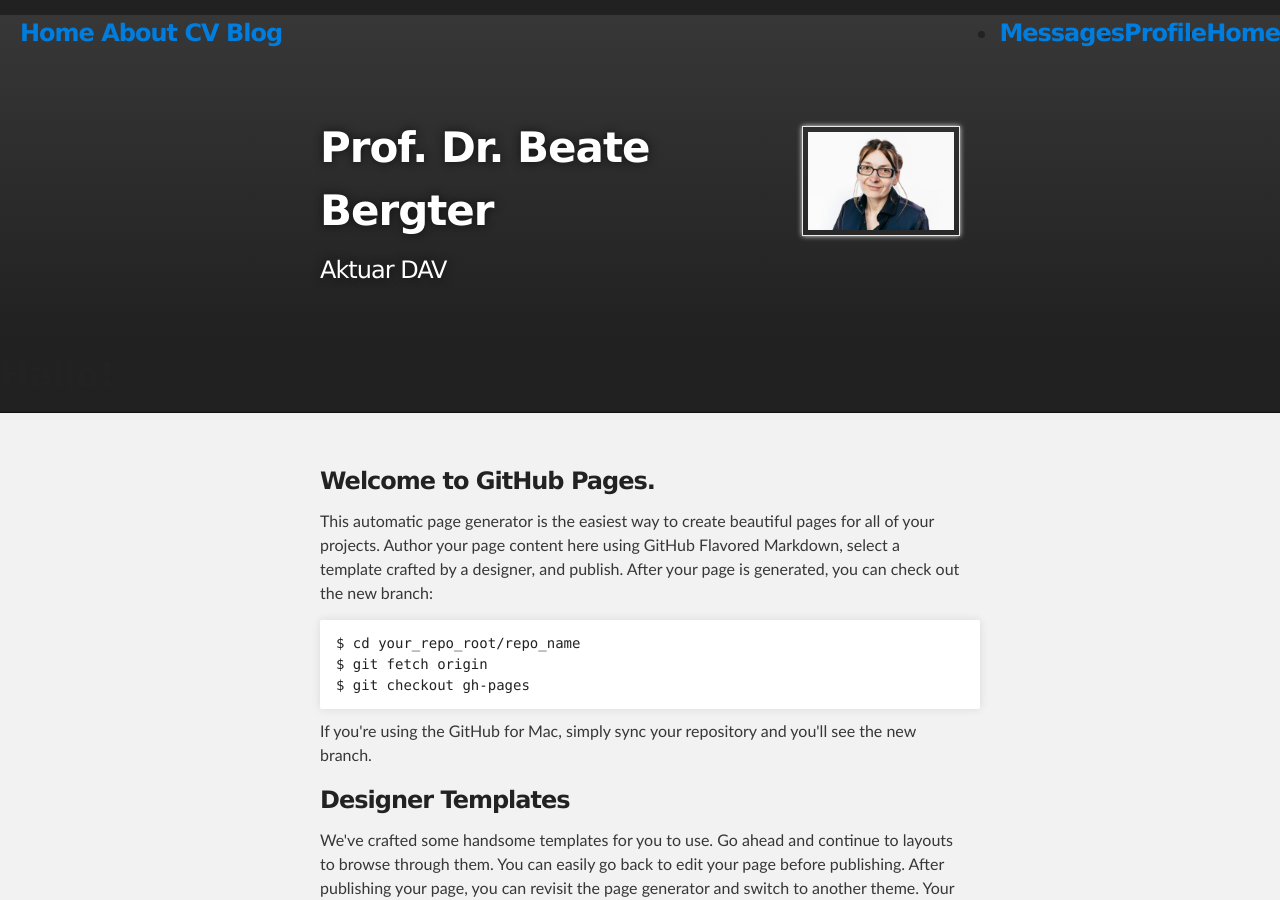
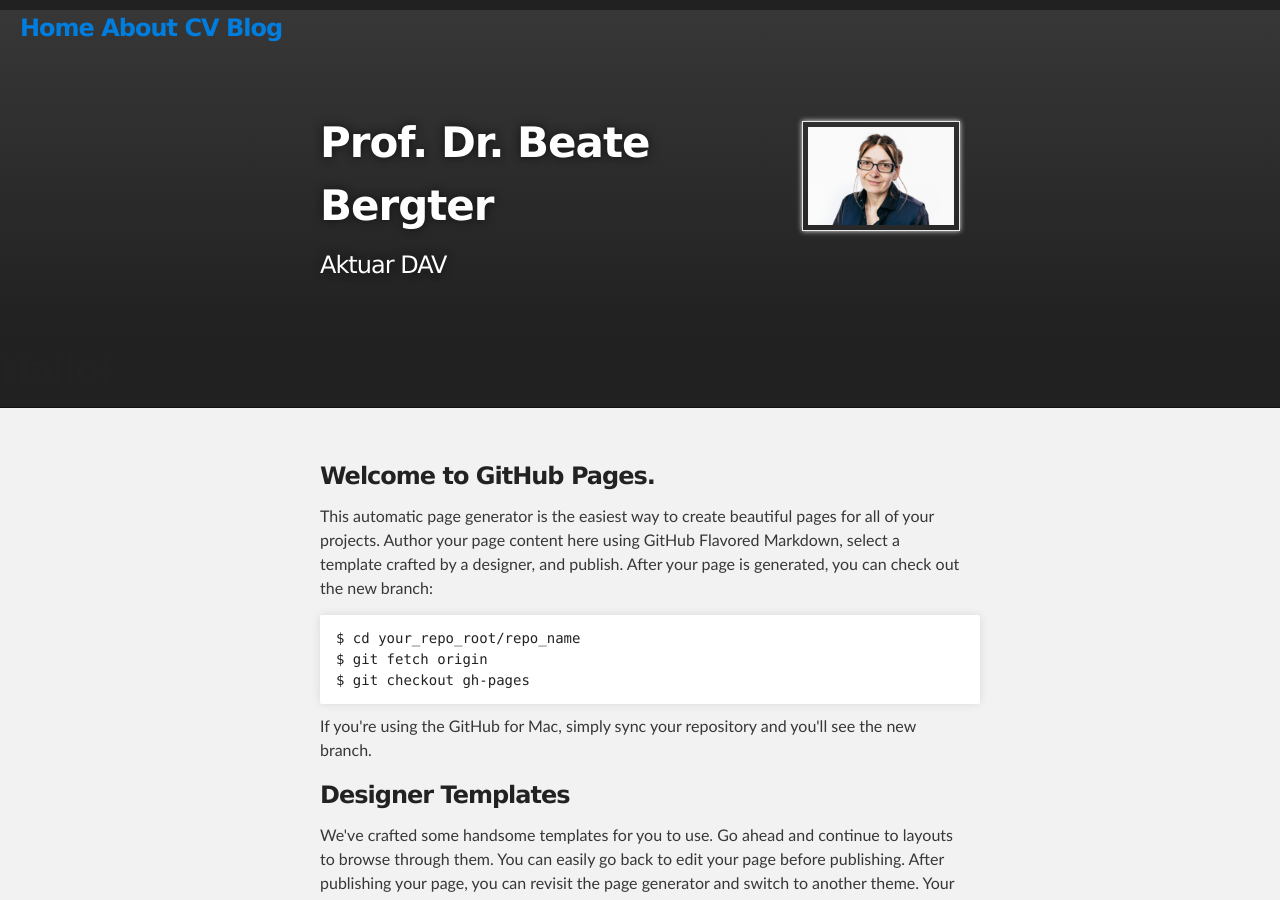
Before and after one commit to bbergter/bbergter, a Jekyll site: the page index.html, which Jekyll copies as it is, in a window 1280 px wide and 900 px high. Built offline with Jekyll 4.4.1, drawn with Linux system fonts in a browser that asks for light colours.

Commit message:
Update index.html

```diff
--- a/index.html
+++ b/index.html
@@ -22,12 +22,6 @@
 
   <body>
        <!-- HEADER -->
-
-                 <h3>   <ul class="nav nav-tabs">
-      <li style="float:right" class="active"><a href="#">Home</a></li>
-      <li style="float:right"><a href="#">Profile</a></li>
-      <li style="float:right"><a href="#">Messages</a></li>
-    </ul> </h3>
 
 
     <div id="header_wrap" class="outer">
```
